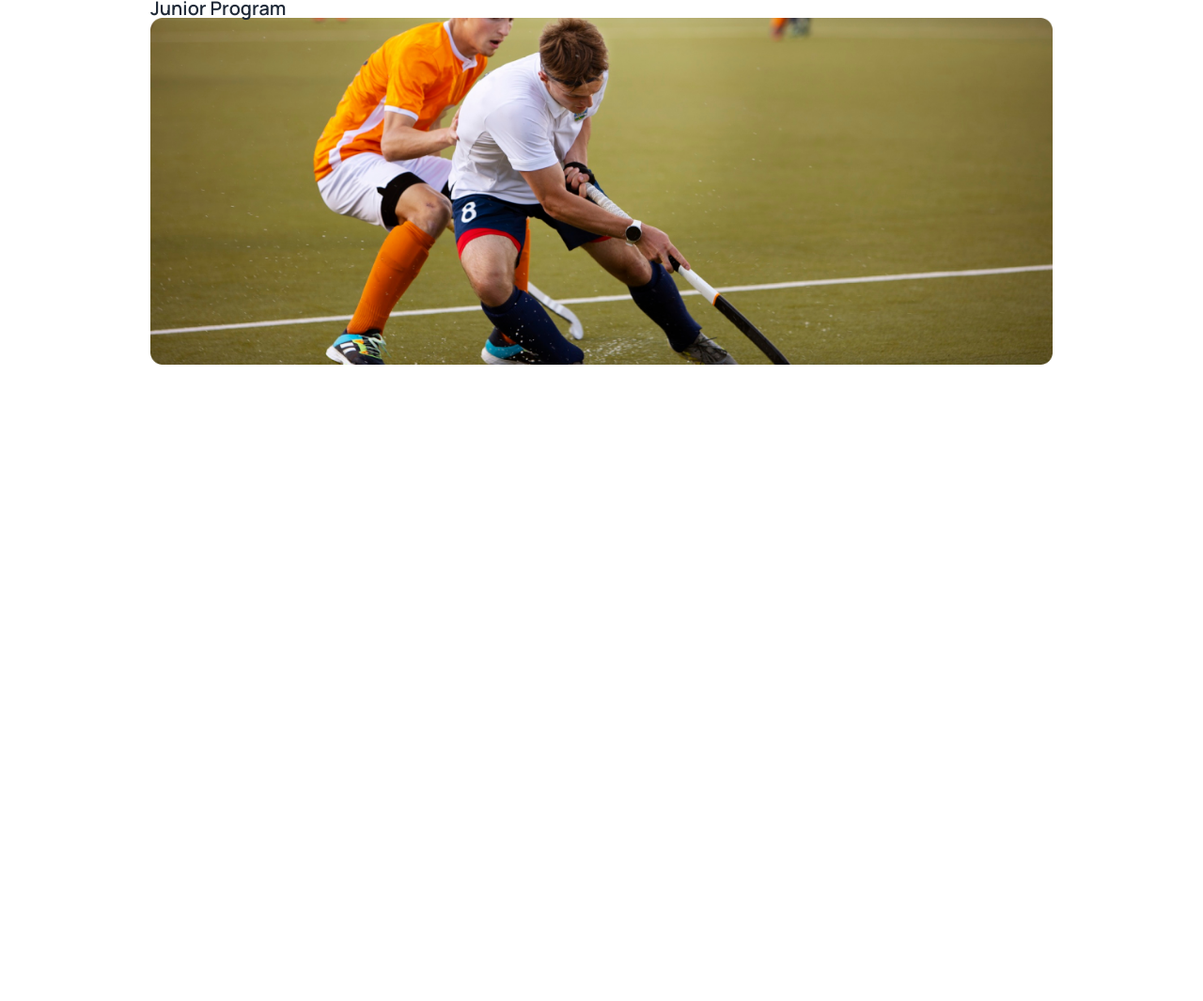
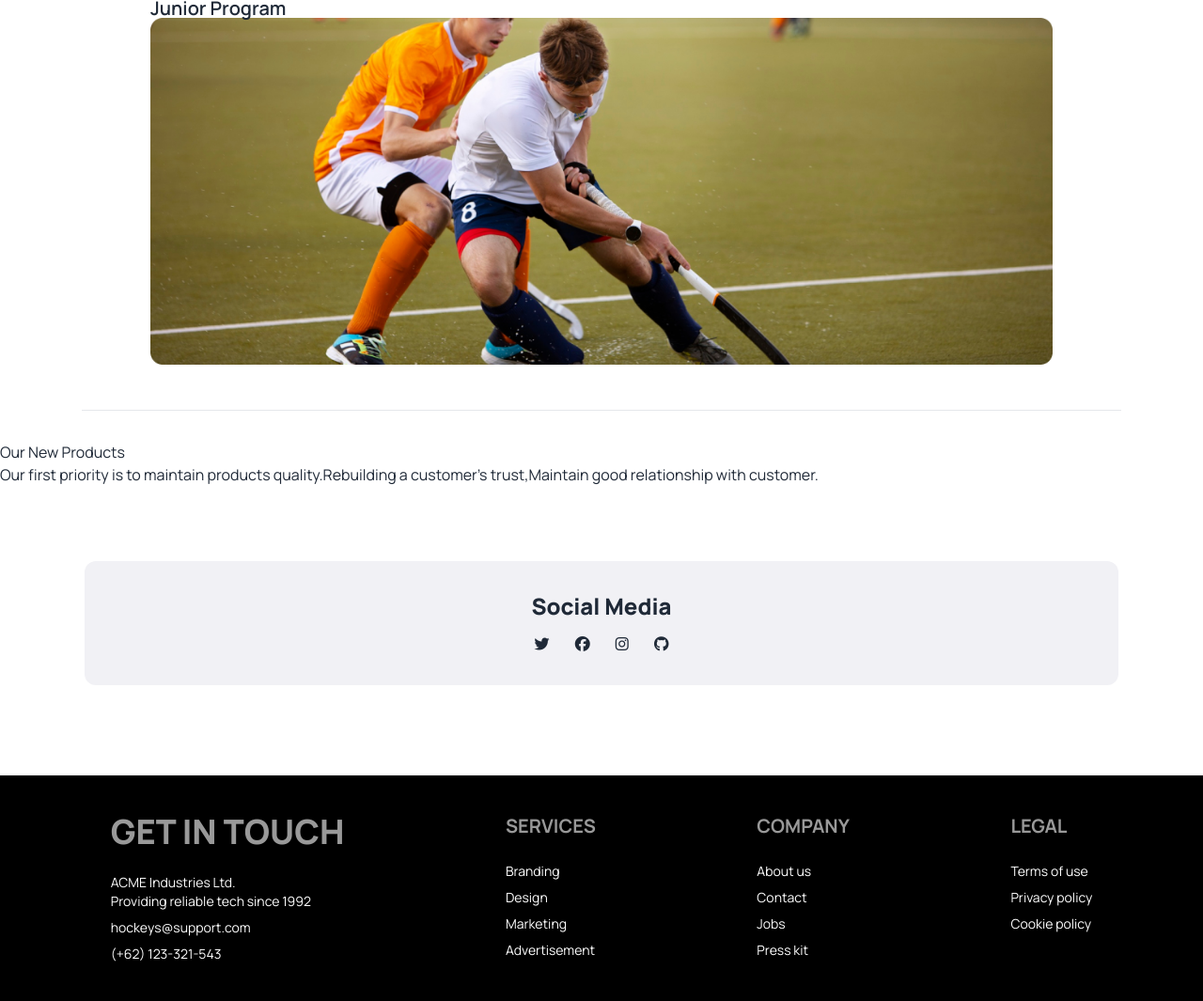
Before and after one commit to forhad0470/m3-assignment3, a plain HTML site: page index.html in a window 1280 px wide. Shown: the part 1865-2930 px from the top of the page at 94% size. Before the commit the page ends 2253 px from the top, so only its background shows below. Drawn offline with nearby package versions, Linux system fonts and the light colour scheme.

Commit message:
finished social media section

```diff
--- a/index.html
+++ b/index.html
@@ -4,6 +4,10 @@
     <meta charset="UTF-8">
     <meta name="viewport" content="width=device-width, initial-scale=1.0">
     <title>Hockey’s Club</title>
+    <!-- fontawesome cdn -->
+
+    <script src="https://kit.fontawesome.com/069e64eb37.js" crossorigin="anonymous"></script>
+
     <!-- tailwind and daisy ui -->
 
 <link href="https://cdn.jsdelivr.net/npm/daisyui@4.6.0/dist/full.min.css" rel="stylesheet" type="text/css" />
@@ -131,8 +135,65 @@
             </div>
         </section>
 
+        <hr class="banner-bottom-hr mx-auto mt-12 mb-8 w-[86.33%] text-gray-700">
+
+        <!-- products section -->
+        <section class="products">
+          <div class="products-head-content">
+            <h2 class="head-title">Our New Products</h2>
+            <p class="head-description">Our first priority is to maintain products quality.Rebuilding a customer's trust,Maintain good relationship with customer.</p>
+          </div>
+        </section>
+
+
     </main>
 
+    <!-- social media section -->
 
+    <section class="social-media bg-[#f1f1f5] mx-auto w-[86%] text-center rounded-xl">
+      <h2 class="social-title text-2xl font-extrabold mt-20 mb-3 pt-8">Social Media</h2>
+      <div class="social-icon mb-24 pb-8 ">
+        <i class="fa-brands fa-twitter mx-3 "></i>
+        <i class="fa-brands fa-facebook mx-3"></i>
+        <i class="fa-brands fa-instagram mx-3"></i>
+        <i class="fa-brands fa-github mx-3"></i>
+      </div>
+    </section>
+
+
+    <!-- footer section  -->
+
+    <footer class="footer p-10 bg-black text-white w-auto justify-around ">
+      <aside>
+        <h2 class="footer-title text-4xl font-extrabold text-[#FFF] mb-4">Get In Touch</h2>
+        <p>ACME Industries Ltd.<br/>Providing reliable tech since 1992</p>
+        <div class="email">
+          <p>hockeys@support.com</p>
+        </div>
+        <div class="phone">
+          (+62) 123-321-543
+        </div>
+      </aside>
+      <nav>
+        <header class="footer-title text-xl font-bold text-[#FFF] mb-4">Services</header>
+        <a class="link link-hover">Branding</a>
+        <a class="link link-hover">Design</a>
+        <a class="link link-hover">Marketing</a>
+        <a class="link link-hover">Advertisement</a>
+      </nav>
+      <nav>
+        <header class="footer-title text-xl font-bold text-[#FFF] mb-4">Company</header>
+        <a class="link link-hover">About us</a>
+        <a class="link link-hover">Contact</a>
+        <a class="link link-hover">Jobs</a>
+        <a class="link link-hover">Press kit</a>
+      </nav>
+      <nav>
+        <header class="footer-title text-xl font-bold text-[#FFF] mb-4">Legal</header>
+        <a class="link link-hover">Terms of use</a>
+        <a class="link link-hover">Privacy policy</a>
+        <a class="link link-hover">Cookie policy</a>
+      </nav>
+    </footer>
 </body>
 </html>
```
